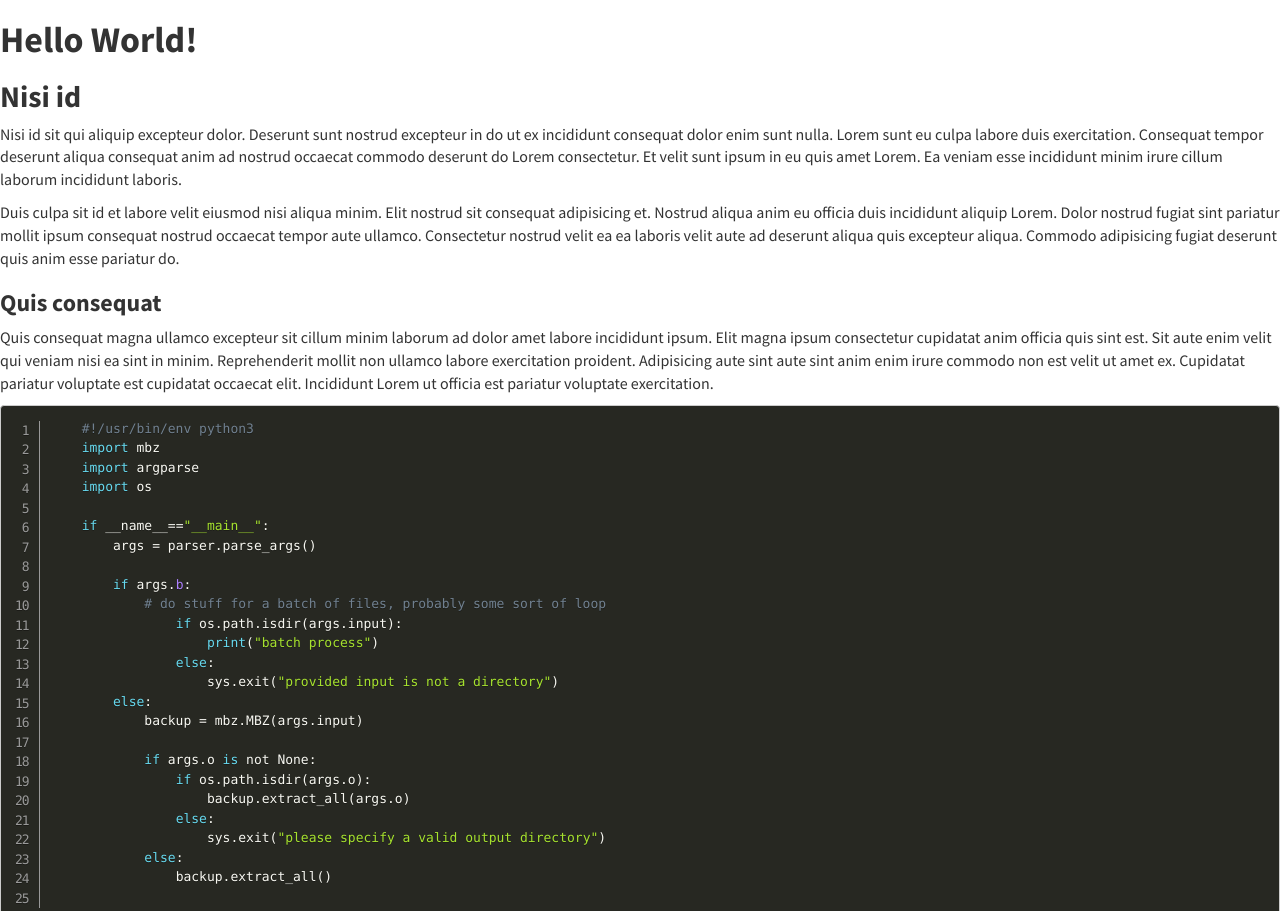
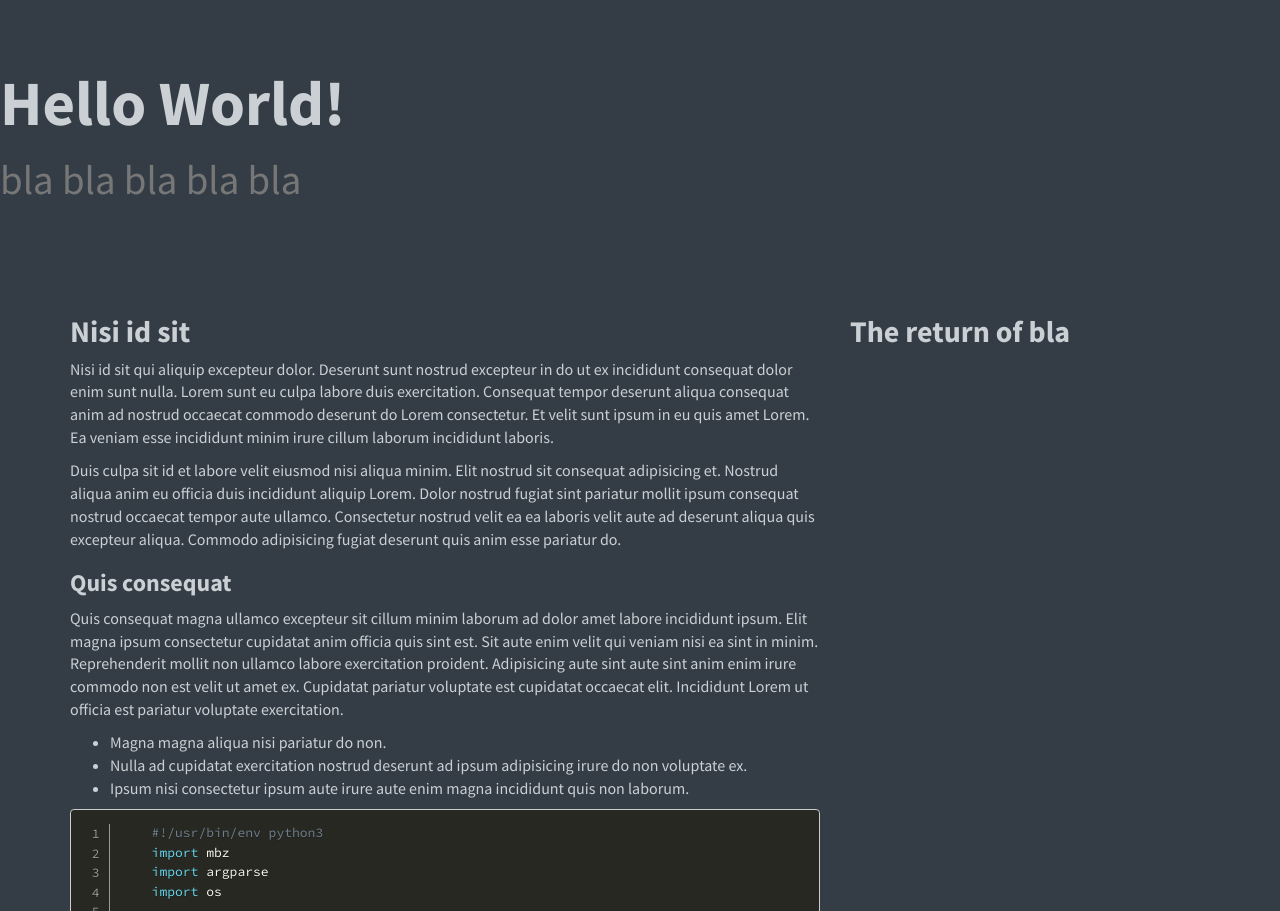
Before and after one commit to ocdude/ocdude.github.io, a plain HTML site: page index.html in a window 1280 px wide. Shown: the top 911 px of the page. Drawn offline with nearby package versions, Linux system fonts and the light colour scheme.

Commit message:
basic colors for testing

```diff
--- a/css/main.css
+++ b/css/main.css
@@ -1,10 +1,14 @@
 body {
-  font-family: "Source Sans Pro",sans-serif;
+  font-family: "Source Sans Pro",sans-serif !important;
   font-size: 16px;
+}
+body,.jumbotron {
+  background: #343d46;
+  color:#cad0d4;
 }
 h1, h2, h3, h4, h5, h6 {
   font-weight: 700;
 }
 code, pre {
-  font-family: "Source Code Pro",monospace;
+  font-family: "Source Code Pro",monospace !important;
 }
--- a/index.html
+++ b/index.html
@@ -21,12 +21,22 @@
 	<link href="css/prism.css" rel="stylesheet" type="text/css"/>
 	</head>
 	<body>
-	<h1>Hello World!</h1>
-	<h2>Nisi id</h2>
+<div class="jumbotron">
+	<h1>Hello World! <br/><small>bla bla bla bla bla</small></h1>
+</div>
+<div class="container">
+	<div class="row">
+		<div class="col-xs-12 col-md-8">
+	<h2>Nisi id sit</h2>
 	<p>Nisi id sit qui aliquip excepteur dolor. Deserunt sunt nostrud excepteur in do ut ex incididunt consequat dolor enim sunt nulla. Lorem sunt eu culpa labore duis exercitation. Consequat tempor deserunt aliqua consequat anim ad nostrud occaecat commodo deserunt do Lorem consectetur. Et velit sunt ipsum in eu quis amet Lorem. Ea veniam esse incididunt minim irure cillum laborum incididunt laboris.</p>
 	<p>Duis culpa sit id et labore velit eiusmod nisi aliqua minim. Elit nostrud sit consequat adipisicing et. Nostrud aliqua anim eu officia duis incididunt aliquip Lorem. Dolor nostrud fugiat sint pariatur mollit ipsum consequat nostrud occaecat tempor aute ullamco. Consectetur nostrud velit ea ea laboris velit aute ad deserunt aliqua quis excepteur aliqua. Commodo adipisicing fugiat deserunt quis anim esse pariatur do.</p>
 		<h3>Quis consequat</h3>
 	<p>Quis consequat magna ullamco excepteur sit cillum minim laborum ad dolor amet labore incididunt ipsum. Elit magna ipsum consectetur cupidatat anim officia quis sint est. Sit aute enim velit qui veniam nisi ea sint in minim. Reprehenderit mollit non ullamco labore exercitation proident. Adipisicing aute sint aute sint anim enim irure commodo non est velit ut amet ex. Cupidatat pariatur voluptate est cupidatat occaecat elit. Incididunt Lorem ut officia est pariatur voluptate exercitation.</p>
+	<ul>
+		<li>Magna magna aliqua nisi pariatur do non.</li>
+		<li>Nulla ad cupidatat exercitation nostrud deserunt ad ipsum adipisicing irure do non voluptate ex.</li>
+		<li>Ipsum nisi consectetur ipsum aute irure aute enim magna incididunt quis non laborum.</li>
+	</ul>
 <pre class="line-numbers">
 <code class="language-python">
 	#!/usr/bin/env python3
@@ -55,6 +65,12 @@
 				backup.extract_all()
 </code>
 </pre>
+</div>
+<div class="col-xs-6 col-md-4">
+<h2>The return of bla</h2>
+</div>
+</div>
+</div>
 <script src="js/prism.js" type="text/javascript"></script>
 	</body>
 </html>
```
